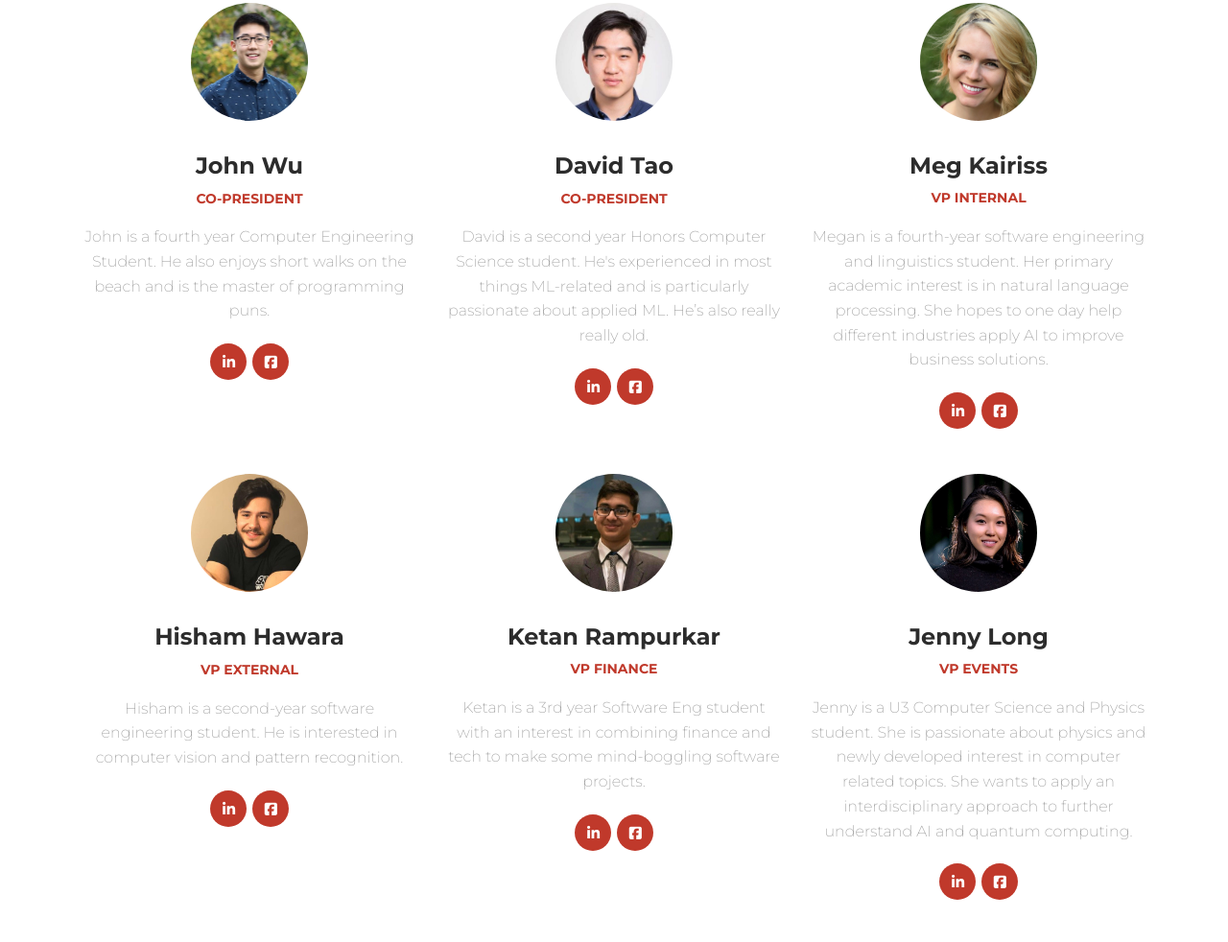
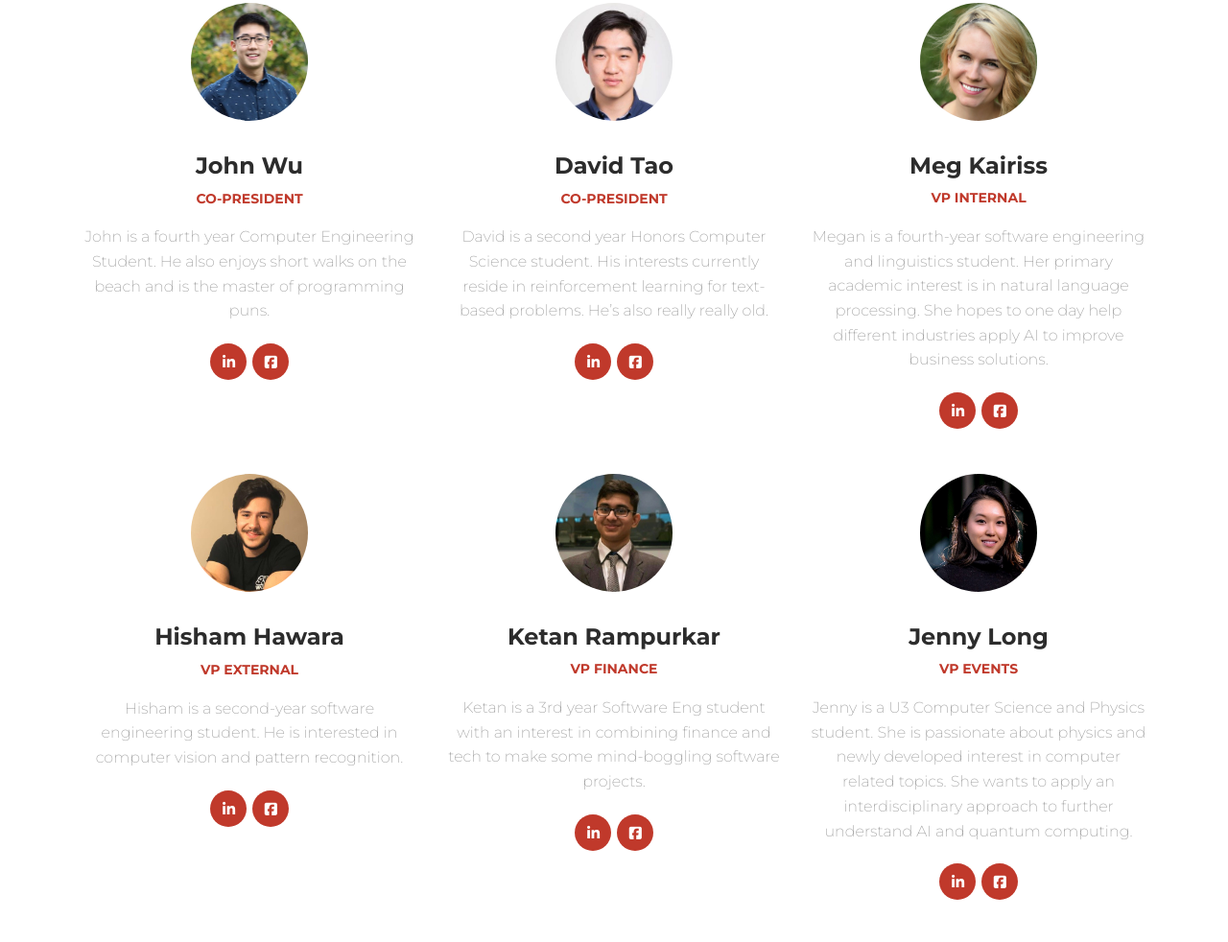
Before and after one commit to johnwu0604/mcgill-ai-website, a website: page public/index.html in a window 1280 px wide. Shown: the part 2856-3838 px from the top of the page at 96% size. Drawn offline with nearby package versions, Linux system fonts and the light colour scheme.

Commit message:
Updating my interests
only thing constant is change

```diff
--- a/public/index.html
+++ b/public/index.html
@@ -219,8 +219,7 @@
                                     <img src="./assets/img/david.jpg" alt="Thumbnail Image" class="rounded-circle img-fluid img-raised">
                                     <h4 class="title">David Tao</h4>
                                     <p class="category text-primary">Co-President</p>
-                                    <p class="description">David is a second year Honors Computer Science student. He's experienced in most things ML-related
-                                        and is particularly passionate about applied ML. He’s also really really old.</p>
+                                    <p class="description">David is a second year Honors Computer Science student. His interests currently reside in reinforcement learning for text-based problems. He’s also really really old.</p>
                                     <a href="https://www.linkedin.com/in/ruo-yu-david-tao-096849113/" target="_blank" class="btn btn-primary btn-icon btn-round"><i class="fa fa-linkedin"></i></a>
                                     <a href="https://www.facebook.com/david.tao.9" target="_blank" class="btn btn-primary btn-icon btn-round"><i class="fa fa-facebook-square"></i></a>
                                 </div>
```
